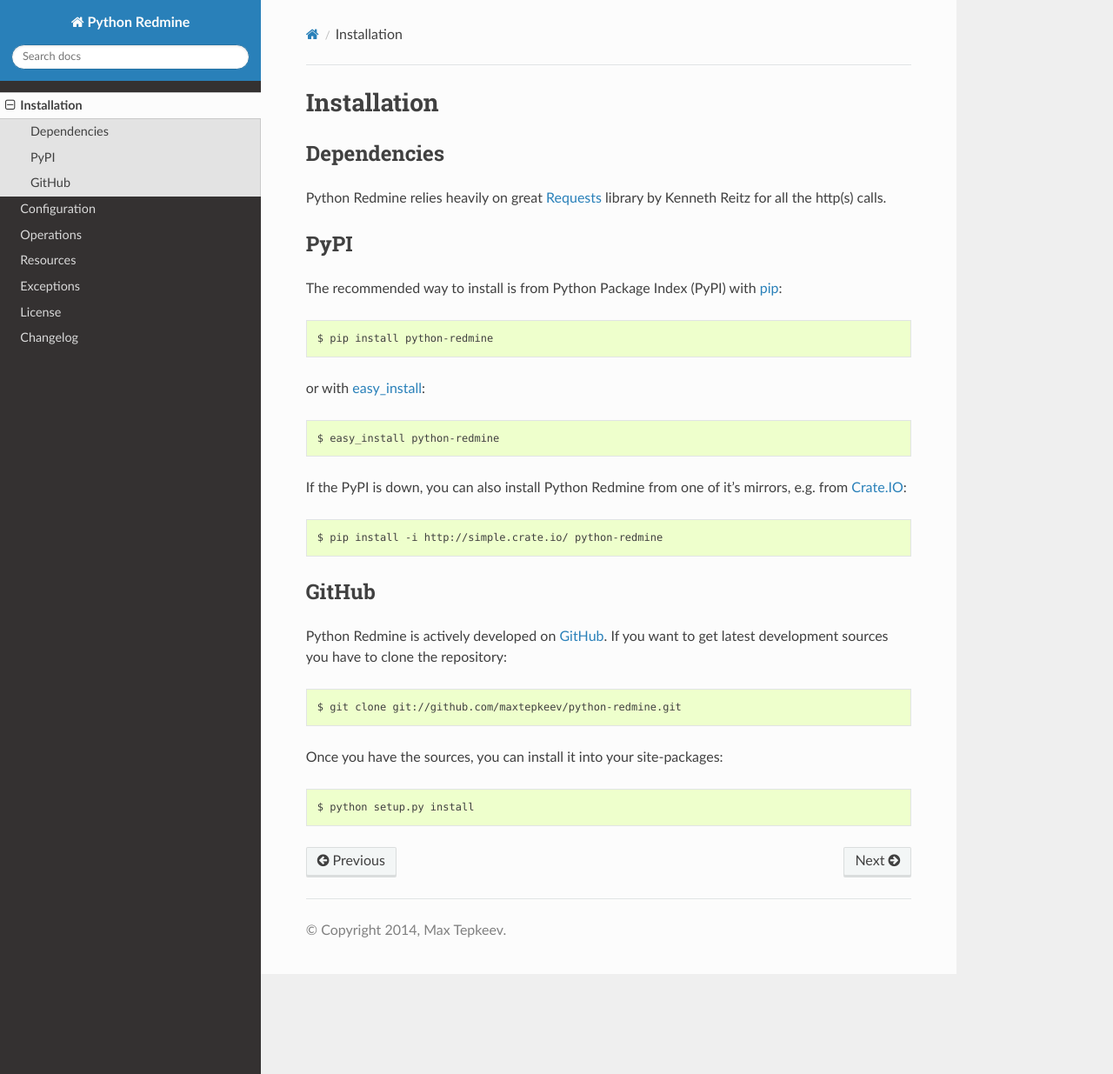
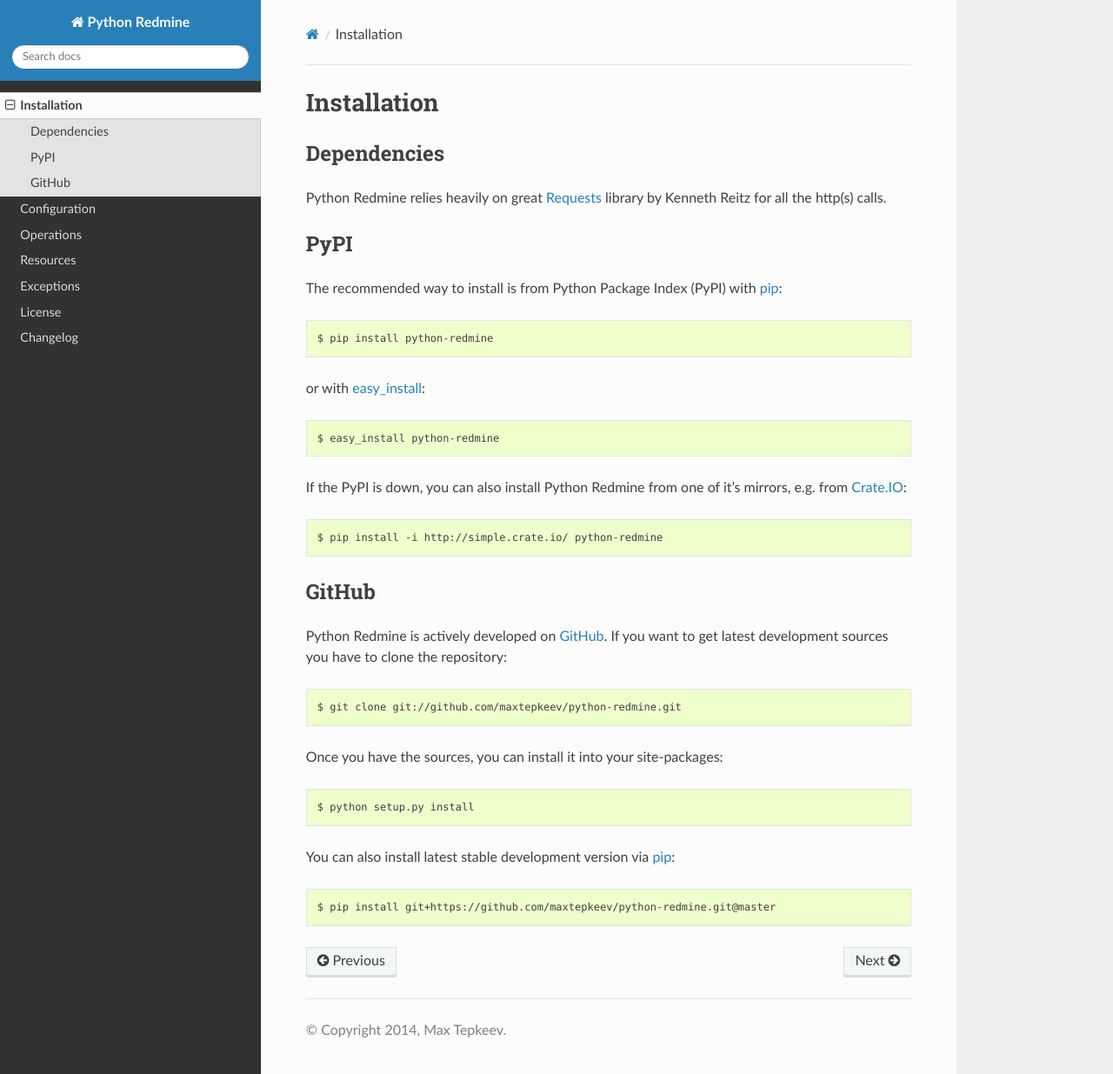
Before and after one commit to maxtepkeev/python-redmine, a Sphinx documentation site: the page built from docs/installation.rst, in a window 1280 px wide and 1235 px high. Shown: the whole window at 87% size. Built offline with Sphinx 7.4.7 and the Read the Docs theme 2.0.0, drawn with Linux system fonts in a browser that asks for light colours.

Commit message:
doc update

```diff
--- a/docs/installation.rst
+++ b/docs/installation.rst
@@ -44,3 +44,9 @@
 .. code-block:: bash
 
     $ python setup.py install
+
+You can also install latest stable development version via `pip <http://www.pip-installer.org>`_:
+
+.. code-block:: bash
+
+    $ pip install git+https://github.com/maxtepkeev/python-redmine.git@master
```
